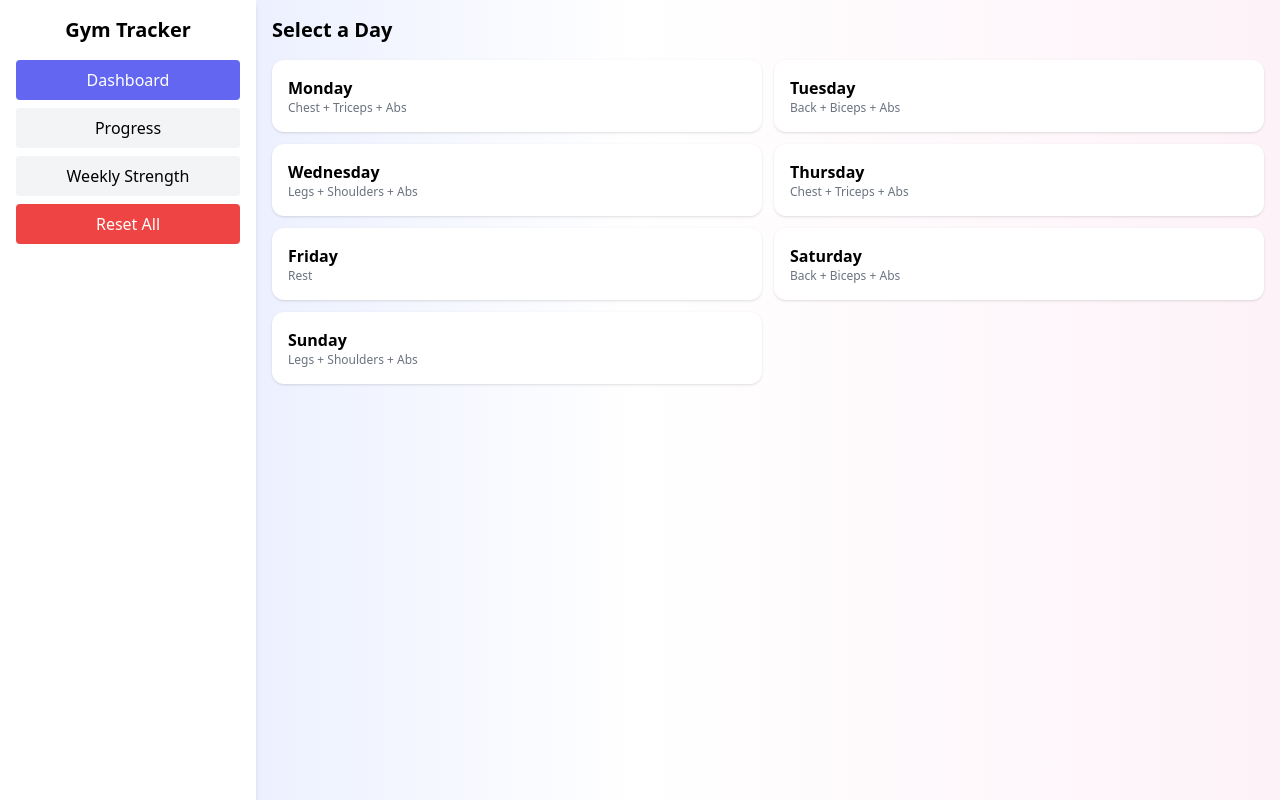
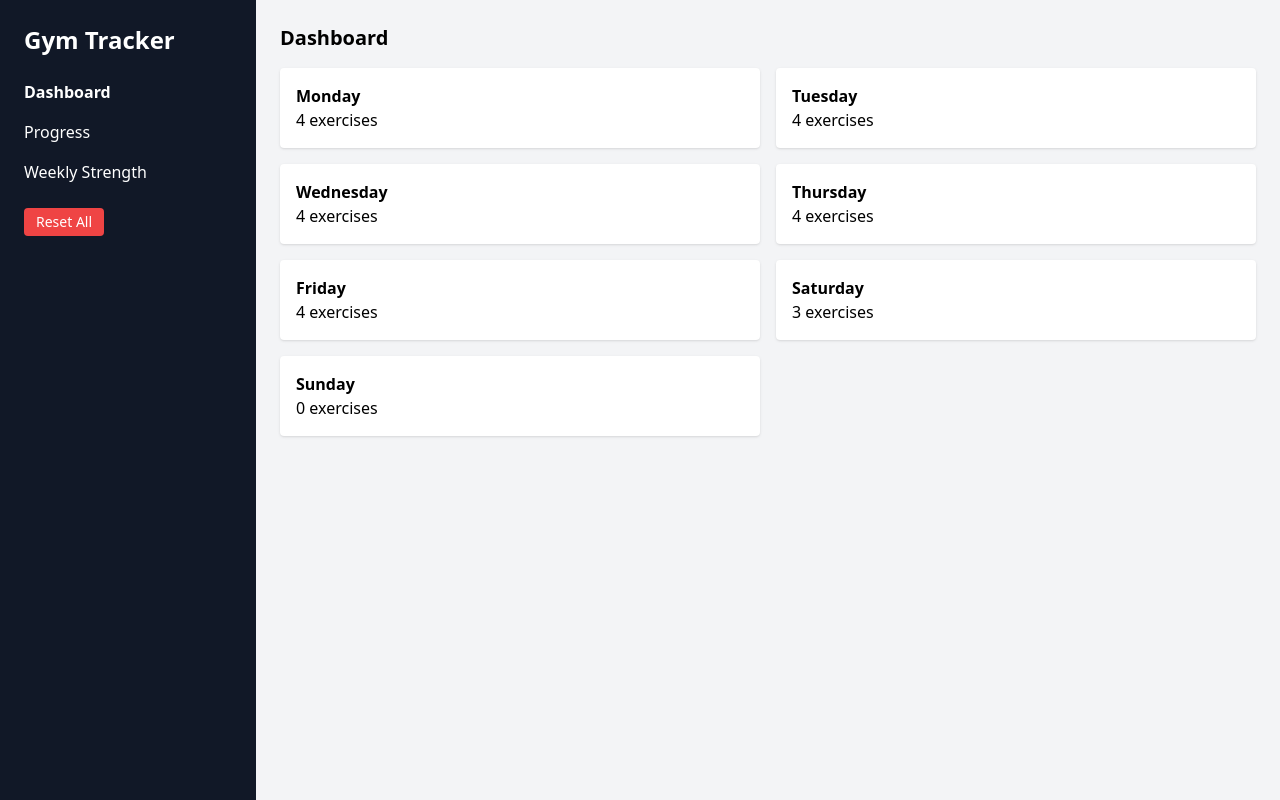
Before and after one commit to Ammar-Hus/gym-tracker1, a React (Create React App) app: page / in a window 1280 px wide. Built offline with nearby package versions, Linux system fonts and the light colour scheme; the HTML template or start-up script is replaced by a standard one.

Commit message:
Update App.jsx

```diff
--- a/src/App.jsx
+++ b/src/App.jsx
@@ -1,252 +1,287 @@
-import React, { useEffect, useMemo, useState } from 'react';
-import { LineChart, Line, XAxis, YAxis, Tooltip, ResponsiveContainer, CartesianGrid } from 'recharts';
-import { format, parseISO, subDays, isAfter } from 'date-fns';
+import React, { useState, useEffect } from "react";
 
-const SPLIT = [
-  { day: 'Monday', muscle: 'Chest + Triceps + Abs', exercises: ['Bench Press','Incline DB Press','Dips','Pushdowns','Overhead DB Extension','Plank','Deadbug','Woodchoppers'] },
-  { day: 'Tuesday', muscle: 'Back + Biceps + Abs', exercises: ['Pull-Ups','Barbell Rows','Seated Rows','Barbell Curls','DB Curls','Concentration Curl','Plank','Hanging Leg Raise'] },
-  { day: 'Wednesday', muscle: 'Legs + Shoulders + Abs', exercises: ['Squats','RDLs','Lunges','OHP','Lateral Raises','Rear Delt Flys','Hanging Leg Raise','Russian Twists'] },
-  { day: 'Thursday', muscle: 'Chest + Triceps + Abs', exercises: ['Incline Bench','Chest Flys','Push-Ups','Skullcrushers','Rope Pushdowns','Dips','Plank'] },
-  { day: 'Friday', muscle: 'Rest', exercises: [] },
-  { day: 'Saturday', muscle: 'Back + Biceps + Abs', exercises: ['Lat Pulldown','T-Bar Row','DB Row','Incline DB Curl','Hammer Curl','Cable Curl','Decline Crunch','V-Ups','Cable Crunch'] },
-  { day: 'Sunday', muscle: 'Legs + Shoulders + Abs', exercises: ['Leg Press','Leg Extension','Ham Curl','Arnold Press','Front Raise','Cable Lateral Raise','Stretch & Mobility','Plank'] }
-];
+// sample exercises per day
+const defaultDays = {
+  Monday: ["Bench Press", "Incline Smith Press", "Push Ups", "Dips"],
+  Tuesday: ["Pull Ups", "Barbell Row", "Lat Pulldown", "Bicep Curl"],
+  Wednesday: ["Squats", "Leg Press", "Lunges", "Leg Extension"],
+  Thursday: ["Shoulder Press", "Lateral Raise", "Front Raise", "Shrugs"],
+  Friday: ["Deadlift", "RDL", "Hamstring Curl", "Calf Raise"],
+  Saturday: ["Chest Fly", "Cable Crossover", "Tricep Pushdown"],
+  Sunday: [],
+};
 
-const STORAGE_KEY = 'gympro_logs_v2';
-const CUSTOM_ABS_KEY = 'gympro_custom_abs';
-function uid(){ return Math.random().toString(36).slice(2,9); }
-
-function groupByExercise(logs){
-  const map = {};
-  logs.forEach(l=>{
-    if(!map[l.exercise]) map[l.exercise]=[];
-    map[l.exercise].push(l);
-  });
-  Object.keys(map).forEach(k=> map[k].sort((a,b)=> a.date > b.date ? 1 : -1));
-  return map;
-}
-
-// ---- Suggestion logic ----
-function getNextSuggestion(latest) {
-  if (!latest) return null;
-  if (latest.reps >= 10) {
-    return `Next time: Add +2.5kg (you managed ${latest.reps} reps at ${latest.weight}kg)`;
-  }
-  if (latest.reps <= 6) {
-    return `Next time: Keep same weight, push for more reps (only ${latest.reps} reps done)`;
-  }
-  return `Next time: Maintain weight, target 8–10 reps`;
-}
-
-// ---- Monthly growth ----
-function getMonthlyGrowth(logs, exercise) {
-  const today = new Date();
-  const monthAgo = subDays(today, 30);
-  const arr = logs.filter(l => l.exercise === exercise && isAfter(parseISO(l.date), monthAgo));
-  if (arr.length < 2) return null;
-  const first = arr[0];
-  const last = arr[arr.length - 1];
-  const weightPct = first.weight ? Math.round(((last.weight - first.weight) / first.weight) * 100) : 0;
-  const repsPct = first.reps ? Math.round(((last.reps - first.reps) / first.reps) * 100) : 0;
-  return { weightPct, repsPct };
-}
-
-export default function App(){
-  const [logs, setLogs] = useState(()=>{ try{ const raw = localStorage.getItem(STORAGE_KEY); return raw? JSON.parse(raw): []; }catch(e){return []} });
-  const [customAbs, setCustomAbs] = useState(()=>{ try{ const raw = localStorage.getItem(CUSTOM_ABS_KEY); return raw? JSON.parse(raw): []; }catch(e){return []} });
+export default function App() {
+  const [selectedTab, setSelectedTab] = useState("dashboard");
+  const [days, setDays] = useState(defaultDays);
   const [selectedDay, setSelectedDay] = useState(null);
   const [selectedExercise, setSelectedExercise] = useState(null);
+  const [logs, setLogs] = useState({});
   const [showPanel, setShowPanel] = useState(false);
-  const [setsInput, setSetsInput] = useState([{set:1,reps:8,weight:0}]);
-  const [date, setDate] = useState(format(new Date(),'yyyy-MM-dd'));
-  const [tab, setTab] = useState('dashboard');
-  const [addingAbs, setAddingAbs] = useState(false);
-  const [newAbsName, setNewAbsName] = useState("");
 
-  useEffect(()=>{ localStorage.setItem(STORAGE_KEY, JSON.stringify(logs)); },[logs]);
-  useEffect(()=>{ localStorage.setItem(CUSTOM_ABS_KEY, JSON.stringify(customAbs)); },[customAbs]);
+  // save to localStorage
+  useEffect(() => {
+    localStorage.setItem("logs", JSON.stringify(logs));
+  }, [logs]);
 
-  function openDay(day){
-    setSelectedDay(day);
-    setSelectedExercise(null);
-    setShowPanel(true);
-    setSetsInput([{set:1,reps:8,weight:0}]);
+  // load from localStorage
+  useEffect(() => {
+    const saved = localStorage.getItem("logs");
+    if (saved) {
+      setLogs(JSON.parse(saved));
     }
-  function openExercise(ex){
-    setSelectedExercise(ex);
-    setSetsInput([{set:1,reps:8,weight:0}]);
+  }, []);
+
+  // add new log
+  const addLog = (day, exercise, reps, weight) => {
+    const newLog = { reps, weight, date: new Date().toISOString() };
+    setLogs((prev) => {
+      const dayLogs = prev[day] || {};
+      const exLogs = dayLogs[exercise] || [];
+      return {
+        ...prev,
+        [day]: {
+          ...dayLogs,
+          [exercise]: [...exLogs, newLog],
+        },
+      };
+    });
+  };
+
+  // get suggestion for next session
+  const getNextSuggestion = (exerciseLogs) => {
+    if (!exerciseLogs || exerciseLogs.length === 0) return "No data yet";
+    const last = exerciseLogs[exerciseLogs.length - 1];
+    if (last.reps >= 12) {
+      return `Next: +2.5kg (Last: ${last.reps} reps @ ${last.weight}kg)`;
+    } else if (last.reps <= 6) {
+      return `Next: -2.5kg (Last: ${last.reps} reps @ ${last.weight}kg)`;
+    } else {
+      return `Keep same, aim higher reps (Last: ${last.reps} reps @ ${last.weight}kg)`;
     }
-  function addSetRow(){ setSetsInput(prev=>[...prev, {set: prev.length+1, reps:8, weight:0}]); }
-  function updateSet(idx, field, val){ const copy=[...setsInput]; copy[idx][field]=val; setSetsInput(copy); }
-  function removeSet(idx){ const copy=[...setsInput]; copy.splice(idx,1); copy.forEach((r,i)=>r.set=i+1); setSetsInput(copy); }
+  };
 
-  function saveExercise(){
-    if(!selectedExercise) return;
-    const newEntries = setsInput.map(s=>({
-      id: uid(), date, day: selectedDay || format(parseISO(date),'EEEE'), exercise: selectedExercise,
-      set: s.set, reps: Number(s.reps), weight: Number(s.weight)
-    }));
-    setLogs(prev=>[...prev, ...newEntries].sort((a,b)=> a.date > b.date ? 1 : -1));
-    setSetsInput([{set:1,reps:8,weight:0}]);
-    setSelectedExercise(null);
+  // get monthly growth %
+  const getMonthlyGrowth = (exerciseLogs) => {
+    if (!exerciseLogs || exerciseLogs.length < 2) return "No growth data";
+    const first = exerciseLogs[0];
+    const last = exerciseLogs[exerciseLogs.length - 1];
+    if (!first.weight || !last.weight) return "N/A";
+    const diff = ((last.weight - first.weight) / first.weight) * 100;
+    return `Growth: ${diff.toFixed(1)}% in 30 days`;
+  };
+
+  // reset all logs
+  const resetAll = () => {
+    if (window.confirm("Are you sure you want to reset all data?")) {
+      setLogs({});
     }
-
-  function addCustomAbs(){
-    if(newAbsName.trim()){
-      setCustomAbs(prev=>[...prev,newAbsName.trim()]);
-      setNewAbsName("");
-      setAddingAbs(false);
-    }
-  }
-  function deleteCustomAbs(name){
-    setCustomAbs(prev=> prev.filter(x=>x!==name));
-  }
-
-  function deleteLog(id){ setLogs(prev=> prev.filter(l=>l.id!==id)); }
-
-  const exerciseMap = useMemo(()=> groupByExercise(logs), [logs]);
-
-  const progressSummary = useMemo(()=>{
-    const exs = Object.keys(exerciseMap).length ? Object.keys(exerciseMap) : SPLIT.flatMap(s=>s.exercises);
-    return exs.map(ex=>{
-      const arr = exerciseMap[ex]||[];
-      if(!arr.length) return {exercise:ex, first:null, latest:null, weightDiff:null, repsDiff:null, pctWeight:null, pctReps:null};
-      const first = arr[0];
-      const latest = arr[arr.length-1];
-      const weightDiff = latest.weight - first.weight;
-      const repsDiff = latest.reps - first.reps;
-      const pctWeight = first.weight? Math.round((weightDiff/first.weight)*100*100)/100 : null;
-      const pctReps = first.reps? Math.round((repsDiff/first.reps)*100*100)/100 : null;
-      return {exercise:ex, first, latest, weightDiff, repsDiff, pctWeight, pctReps};
-    });
-  }, [exerciseMap]);
-
-  function chartDataForExercise(ex){
-    const arr = (exerciseMap[ex]||[]).map(r=>({ date: r.date, weight: r.weight, reps: r.reps }));
-    const map = {};
-    arr.forEach(a=>{
-      if(!map[a.date]) map[a.date]={weightSum:0,repsSum:0,count:0};
-      map[a.date].weightSum += a.weight;
-      map[a.date].repsSum += a.reps;
-      map[a.date].count +=1;
-    });
-    return Object.keys(map).sort().map(d=>({ date:d, weight: Math.round((map[d].weightSum/map[d].count)*100)/100, reps: Math.round((map[d].repsSum/map[d].count)*100)/100 }));
-  }
-
-  const primary = 'bg-gradient-to-r from-indigo-100 via-white to-pink-50';
+  };
 
   return (
-    <div className={`min-h-screen ${primary} flex flex-col md:flex-row`}>
+    <div className="min-h-screen bg-gray-100 flex">
       {/* Sidebar */}
-      <div className="md:w-64 p-4 bg-white shadow-md flex-shrink-0">
-        <div className="text-xl font-bold mb-4 text-center">Gym Tracker</div>
-        <button onClick={()=>setTab('dashboard')} className={`w-full p-2 mb-2 rounded ${tab==='dashboard'?'bg-indigo-500 text-white':'bg-gray-100'}`}>Dashboard</button>
-        <button onClick={()=>setTab('progress')} className={`w-full p-2 mb-2 rounded ${tab==='progress'?'bg-indigo-500 text-white':'bg-gray-100'}`}>Progress</button>
-        <button onClick={()=>setTab('weekly')} className={`w-full p-2 mb-2 rounded ${tab==='weekly'?'bg-indigo-500 text-white':'bg-gray-100'}`}>Weekly Strength</button>
-        <button onClick={()=>{localStorage.removeItem(STORAGE_KEY); setLogs([]); localStorage.removeItem(CUSTOM_ABS_KEY); setCustomAbs([]);}} className="w-full p-2 mb-2 rounded bg-red-500 text-white">Reset All</button>
+      <div className="w-64 bg-gray-900 text-white p-6 space-y-6">
+        <h1 className="text-2xl font-bold">Gym Tracker</h1>
+        <nav className="space-y-4">
+          <button
+            onClick={() => setSelectedTab("dashboard")}
+            className={`block w-full text-left ${
+              selectedTab === "dashboard" ? "font-bold" : ""
+            }`}
+          >
+            Dashboard
+          </button>
+          <button
+            onClick={() => setSelectedTab("progress")}
+            className={`block w-full text-left ${
+              selectedTab === "progress" ? "font-bold" : ""
+            }`}
+          >
+            Progress
+          </button>
+          <button
+            onClick={() => setSelectedTab("weekly")}
+            className={`block w-full text-left ${
+              selectedTab === "weekly" ? "font-bold" : ""
+            }`}
+          >
+            Weekly Strength
+          </button>
+        </nav>
+        <button
+          onClick={resetAll}
+          className="bg-red-500 px-3 py-1 rounded text-sm"
+        >
+          Reset All
+        </button>
       </div>
 
       {/* Main Content */}
-      <div className="flex-1 p-4 overflow-y-auto">
-        {/* Dashboard */}
-        {tab==='dashboard' && (
-          <div className="space-y-4">
-            <div className="text-xl font-bold">Select a Day</div>
-            <div className="grid grid-cols-1 sm:grid-cols-2 gap-3">
-              {SPLIT.map(d=>(
-                <button key={d.day} onClick={()=>openDay(d.day)} className="p-4 rounded-xl shadow bg-white text-left">
-                  <div className="font-semibold">{d.day}</div>
-                  <div className="text-xs text-gray-500">{d.muscle}</div>
-                </button>
+      <div className="flex-1 p-6">
+        {selectedTab === "dashboard" && (
+          <div>
+            <h2 className="text-xl font-bold mb-4">Dashboard</h2>
+            <div className="grid grid-cols-2 gap-4">
+              {Object.keys(days).map((day) => (
+                <div
+                  key={day}
+                  className="p-4 bg-white rounded shadow cursor-pointer"
+                  onClick={() => {
+                    setSelectedDay(day);
+                    setShowPanel(true);
+                    setSelectedExercise(null);
+                  }}
+                >
+                  <h3 className="font-bold">{day}</h3>
+                  <p>{days[day].length} exercises</p>
+                </div>
               ))}
             </div>
-            {/* same dashboard code as original ... */}
+            {showPanel && selectedDay && (
+              <div className="mt-6 p-4 bg-gray-200 rounded">
+                <h3 className="text-lg font-bold">{selectedDay}</h3>
+                <div className="space-y-2 mt-2">
+                  {days[selectedDay].map((exercise) => (
+                    <div
+                      key={exercise}
+                      className="p-2 bg-white rounded shadow cursor-pointer"
+                      onClick={() => setSelectedExercise(exercise)}
+                    >
+                      {exercise}
+                    </div>
+                  ))}
+                </div>
+              </div>
+            )}
+            {selectedExercise && (
+              <div className="mt-4 p-4 bg-white rounded shadow">
+                <h4 className="font-bold">{selectedExercise}</h4>
+                <LogForm
+                  day={selectedDay}
+                  exercise={selectedExercise}
+                  onAdd={addLog}
+                />
+                <div className="mt-3">
+                  <h5 className="font-bold">Logs:</h5>
+                  {(logs[selectedDay]?.[selectedExercise] || []).map(
+                    (log, i) => (
+                      <p key={i}>
+                        {log.reps} reps @ {log.weight}kg on{" "}
+                        {new Date(log.date).toLocaleDateString()}
+                      </p>
+                    )
+                  )}
+                  <p className="text-sm text-blue-600 mt-2">
+                    {getNextSuggestion(logs[selectedDay]?.[selectedExercise])}
+                  </p>
+                  <p className="text-sm text-green-600">
+                    {getMonthlyGrowth(logs[selectedDay]?.[selectedExercise])}
+                  </p>
+                </div>
+              </div>
+            )}
           </div>
         )}
 
-        {/* Progress */}
-        {tab==='progress' && (
-          <div className="space-y-6">
-            <div className="text-xl font-bold">Progress Summary</div>
-            <div className="grid gap-3">
-              {progressSummary.map(item=>{
-                const monthly = getMonthlyGrowth(logs, item.exercise);
-                const suggestion = getNextSuggestion(item.latest);
-                return (
-                <div key={item.exercise} className="p-3 rounded-xl bg-white shadow overflow-x-auto">
-                  <div className="font-semibold mb-1">{item.exercise}</div>
-                  {item.first && item.latest ? (
-                    <>
-                      <div className="text-sm text-gray-500">First: {item.first.weight}kg × {item.first.reps} reps</div>
-                      <div className="text-sm text-gray-500">Latest: {item.latest.weight}kg × {item.latest.reps} reps</div>
-                      <div className="text-sm">Weight Change: {item.weightDiff}kg ({item.pctWeight || 0}%)</div>
-                      <div className="text-sm">Reps Change: {item.repsDiff} reps ({item.pctReps || 0}%)</div>
-                      {monthly && <div className="text-sm text-blue-600">30d Growth → Weight: {monthly.weightPct}% | Reps: {monthly.repsPct}%</div>}
-                      {suggestion && <div className="text-sm text-green-600 font-medium">💡 {suggestion}</div>}
-
-                      {/* Edit/Delete logs */}
-                      <div className="mt-2 space-y-1">
-                        {logs.filter(l=>l.exercise===item.exercise).map(l=>(
-                          <div key={l.id} className="flex items-center gap-2 text-sm">
-                            <div>{l.date} - Set {l.set}: {l.weight}kg × {l.reps} reps</div>
-                            <button onClick={()=>deleteLog(l.id)} className="text-red-500">✕</button>
+        {selectedTab === "progress" && (
+          <div>
+            <h2 className="text-xl font-bold mb-4">Progress</h2>
+            {Object.keys(logs).length === 0 && <p>No logs yet.</p>}
+            {Object.keys(logs).map((day) => (
+              <div key={day} className="mb-6">
+                <h3 className="font-bold">{day}</h3>
+                {Object.keys(logs[day]).map((exercise) => (
+                  <div
+                    key={exercise}
+                    className="mt-2 p-3 bg-white rounded shadow"
+                  >
+                    <h4 className="font-bold">{exercise}</h4>
+                    {logs[day][exercise].map((log, i) => (
+                      <p key={i}>
+                        {log.reps} reps @ {log.weight}kg on{" "}
+                        {new Date(log.date).toLocaleDateString()}
+                      </p>
+                    ))}
+                    <p className="text-sm text-blue-600 mt-2">
+                      {getNextSuggestion(logs[day][exercise])}
+                    </p>
+                    <p className="text-sm text-green-600">
+                      {getMonthlyGrowth(logs[day][exercise])}
+                    </p>
                   </div>
                 ))}
               </div>
-                    </>
-                  ) : (
-                    <div className="text-sm text-gray-400">No logs yet</div>
-                  )}
-                  <ResponsiveContainer width="100%" height={150}>
-                    <LineChart data={chartDataForExercise(item.exercise)}>
-                      <CartesianGrid strokeDasharray="3 3" />
-                      <XAxis dataKey="date" tickFormatter={d=>d.slice(5)} />
-                      <YAxis />
-                      <Tooltip />
-                      <Line type="monotone" dataKey="weight" stroke="#6366F1" />
-                      <Line type="monotone" dataKey="reps" stroke="#EC4899" />
-                    </LineChart>
-                  </ResponsiveContainer>
-                </div>
-              )})}
-            </div>
+            ))}
           </div>
         )}
 
-        {/* Weekly Strength (same as original) */}
-        {tab==='weekly' && (
+        {selectedTab === "weekly" && (
           <div>
-            <div className="text-xl font-bold mb-3">Weekly Strength Overview</div>
-            {SPLIT.map(day=>{
-              const defaultExercises = day.exercises || [];
-              const customExercisesLogged = logs
-                .filter(log => log.day === day.day && !defaultExercises.includes(log.exercise))
-                .map(log => log.exercise);
-              const uniqueCustomExercises = [...new Set(customExercisesLogged)];
-              const allExercises = [...defaultExercises, ...uniqueCustomExercises];
-
+            <h2 className="text-xl font-bold mb-4">Weekly Strength</h2>
+            {Object.keys(logs).length === 0 && <p>No logs yet.</p>}
+            {Object.keys(logs).map((day) => (
+              <div key={day} className="mb-6">
+                <h3 className="font-bold">{day}</h3>
+                {Object.keys(logs[day]).map((exercise) => {
+                  const total = logs[day][exercise].reduce(
+                    (acc, cur) => acc + cur.reps * cur.weight,
+                    0
+                  );
                   return (
-                <div key={day.day} className="mb-4 p-3 rounded-xl bg-white shadow">
-                  <div className="font-semibold">{day.day} ({day.muscle})</div>
-                  {allExercises.map(ex=>{
-                    const arr = logs.filter(l=>l.exercise===ex && l.day===day.day);
-                    if(!arr.length) return null;
-                    const first = arr[0];
-                    const last = arr[arr.length-1];
-                    const pctWeight = first.weight ? Math.round(((last.weight - first.weight)/first.weight)*100*100)/100 : null;
-                    const pctReps = first.reps ? Math.round(((last.reps - first.reps)/first.reps)*100*100)/100 : null;
-                    return (
-                      <div key={ex} className="text-sm text-gray-700">
-                        {ex}: {last.weight}kg × {last.reps} reps ({pctWeight? pctWeight+'% ↑':'New'}, {pctReps? pctReps+'% ↑':'New'})
+                    <div
+                      key={exercise}
+                      className="mt-2 p-3 bg-white rounded shadow"
+                    >
+                      <h4 className="font-bold">{exercise}</h4>
+                      <p>Total Volume: {total} kg</p>
+                      <p className="text-sm text-green-600">
+                        {getMonthlyGrowth(logs[day][exercise])}
+                      </p>
                     </div>
                   );
                 })}
               </div>
-              );
-            })}
+            ))}
           </div>
         )}
       </div>
     </div>
   );
 }
+
+// Log form component
+function LogForm({ day, exercise, onAdd }) {
+  const [reps, setReps] = useState("");
+  const [weight, setWeight] = useState("");
+
+  const submit = (e) => {
+    e.preventDefault();
+    if (!reps || !weight) return;
+    onAdd(day, exercise, parseInt(reps), parseFloat(weight));
+    setReps("");
+    setWeight("");
+  };
+
+  return (
+    <form onSubmit={submit} className="flex space-x-2 mt-2">
+      <input
+        type="number"
+        placeholder="Reps"
+        value={reps}
+        onChange={(e) => setReps(e.target.value)}
+        className="border p-1 rounded w-20"
+      />
+      <input
+        type="number"
+        placeholder="Weight"
+        value={weight}
+        onChange={(e) => setWeight(e.target.value)}
+        className="border p-1 rounded w-24"
+      />
+      <button type="submit" className="bg-blue-500 text-white px-3 rounded">
+        Add
+      </button>
+    </form>
+  );
+}
```
Lines whose indentation alone changed are shown as unchanged.
